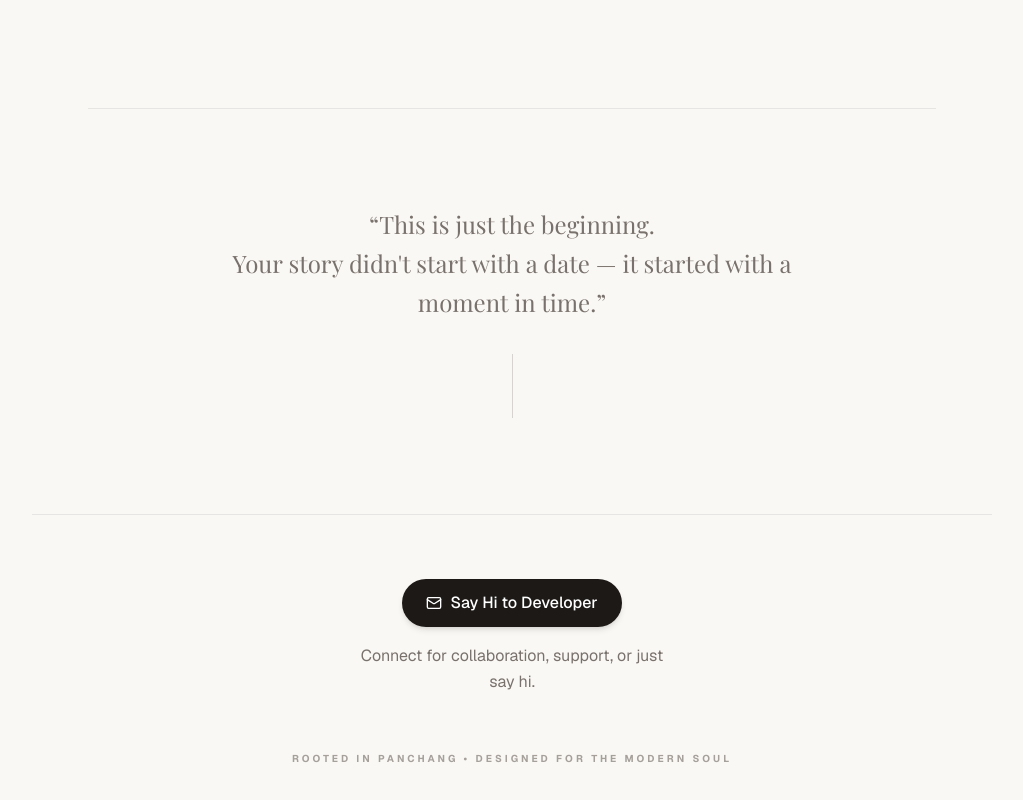
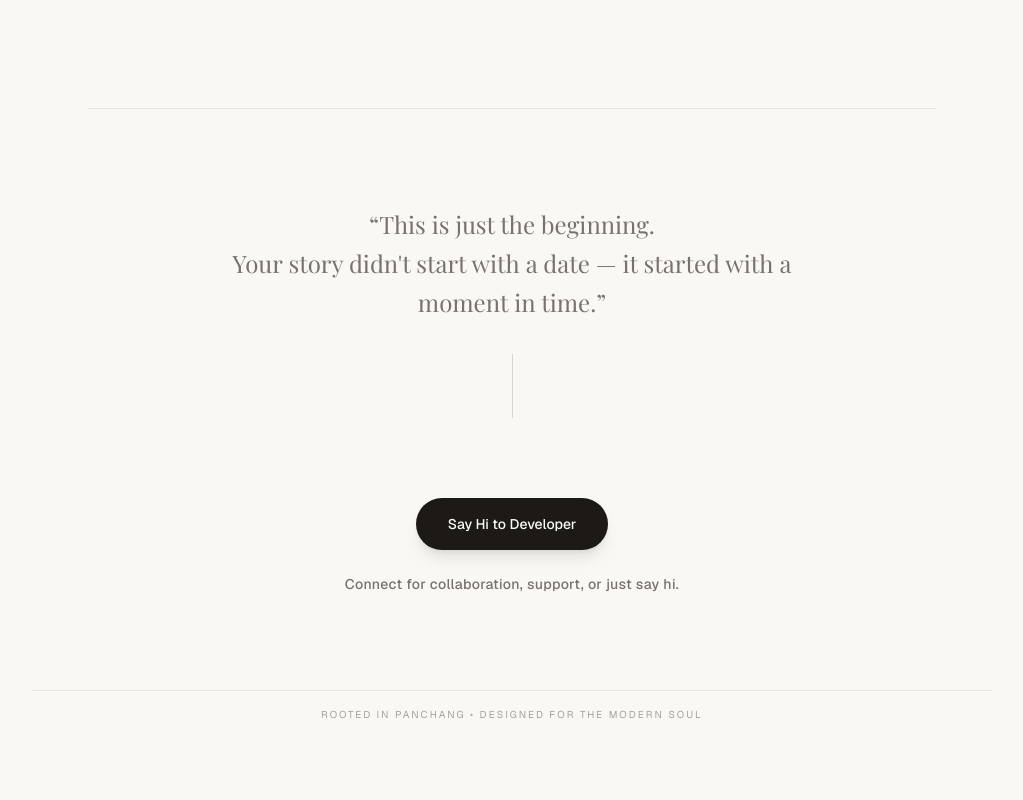
Before and after one commit to jabusaikiran/JanmaSutra, a Next.js app: page /story in a window 1280 px wide. Shown: the part 3380-4180 px from the top of the page, without its empty margins (128-1151 px from the left). After the commit the page ends 4134 px from the top, so only its background shows below. Built offline with nearby package versions, Linux system fonts and the light colour scheme; a web font is replaced by a local one.

Commit message:
feat: Integrate footer content into layout
Moves the footer's text and styling directly into the RootLayout component. Removes the separate Footer component. Adds a WhatsApp link to the story page for direct developer contact.

```diff
--- a/app/layout.tsx
+++ b/app/layout.tsx
@@ -12,7 +12,6 @@ export const metadata: Metadata = {
 };
 
 import { Header } from '@/components/Header';
-import { Footer } from '@/components/Footer';
 
 export default function RootLayout({
   children,
@@ -25,7 +24,9 @@ export default function RootLayout({
         <div className="flex-1 max-w-[1024px] mx-auto w-full px-4 sm:px-8 py-8 flex flex-col h-full">
           <Header />
           {children}
-          <Footer />
+          <footer className='flex justify-center border-t border-stone-200 pt-4 mt-auto'>
+            <div className='text-[10px] uppercase tracking-[0.2em] text-stone-400'>Rooted in Panchang • Designed for the Modern Soul</div>
+          </footer>
         </div>
       </body>
     </html>
--- a/app/story/page.tsx
+++ b/app/story/page.tsx
@@ -273,6 +273,21 @@ export default function StoryPage() {
         <div className="flex justify-center">
            <div className="w-px h-16 bg-stone-300" />
         </div>
+
+        <div className="space-y-6 pt-12">
+          <a
+            href="https://wa.me/917702183149?text=Hey%2C%20I%20visited%20Janma%20Sutra%20and%20wanted%20to%20say%20Hi%21"
+            target="_blank"
+            rel="noopener noreferrer"
+            className="inline-flex items-center justify-center bg-stone-900 hover:bg-stone-800 text-stone-50 px-8 py-4 rounded-full shadow-lg font-medium text-sm transition-all active:scale-95"
+            id="whatsapp-button"
+          >
+            Say Hi to Developer
+          </a>
+          <p className="text-stone-500 text-sm font-medium tracking-wide">
+            Connect for collaboration, support, or just say hi.
+          </p>
+        </div>
       </motion.section>
     </main>
   );
--- a/components/Footer.tsx
+++ /dev/null
@@ -1,27 +0,0 @@
-"use client";
-
-import React from "react";
-import { Mail } from "lucide-react";
-
-export function Footer() {
-  return (
-    <footer className="mt-auto pt-16 pb-12 border-t border-stone-200 flex flex-col items-center gap-6">
-      <div className="flex flex-col items-center gap-4 text-center">
-        <a
-          href="mailto:jabu.saikiran@gmail.com"
-          className="inline-flex items-center gap-2 bg-stone-900 text-white px-6 py-3 rounded-full font-medium hover:bg-stone-800 transition-all shadow-md hover:shadow-lg active:scale-95 group"
-        >
-          <Mail className="w-4 h-4 group-hover:rotate-12 transition-transform" />
-          Say Hi to Developer
-        </a>
-        <p className="text-stone-500 text-sm md:text-base max-w-xs mx-auto leading-relaxed">
-          Connect for collaboration, support, or just say hi.
-        </p>
-      </div>
-
-      <div className="mt-8 text-[10px] uppercase tracking-[0.3em] text-stone-400 font-bold select-none text-center">
-        Rooted in Panchang • Designed for the Modern Soul
-      </div>
-    </footer>
-  );
-}
```
